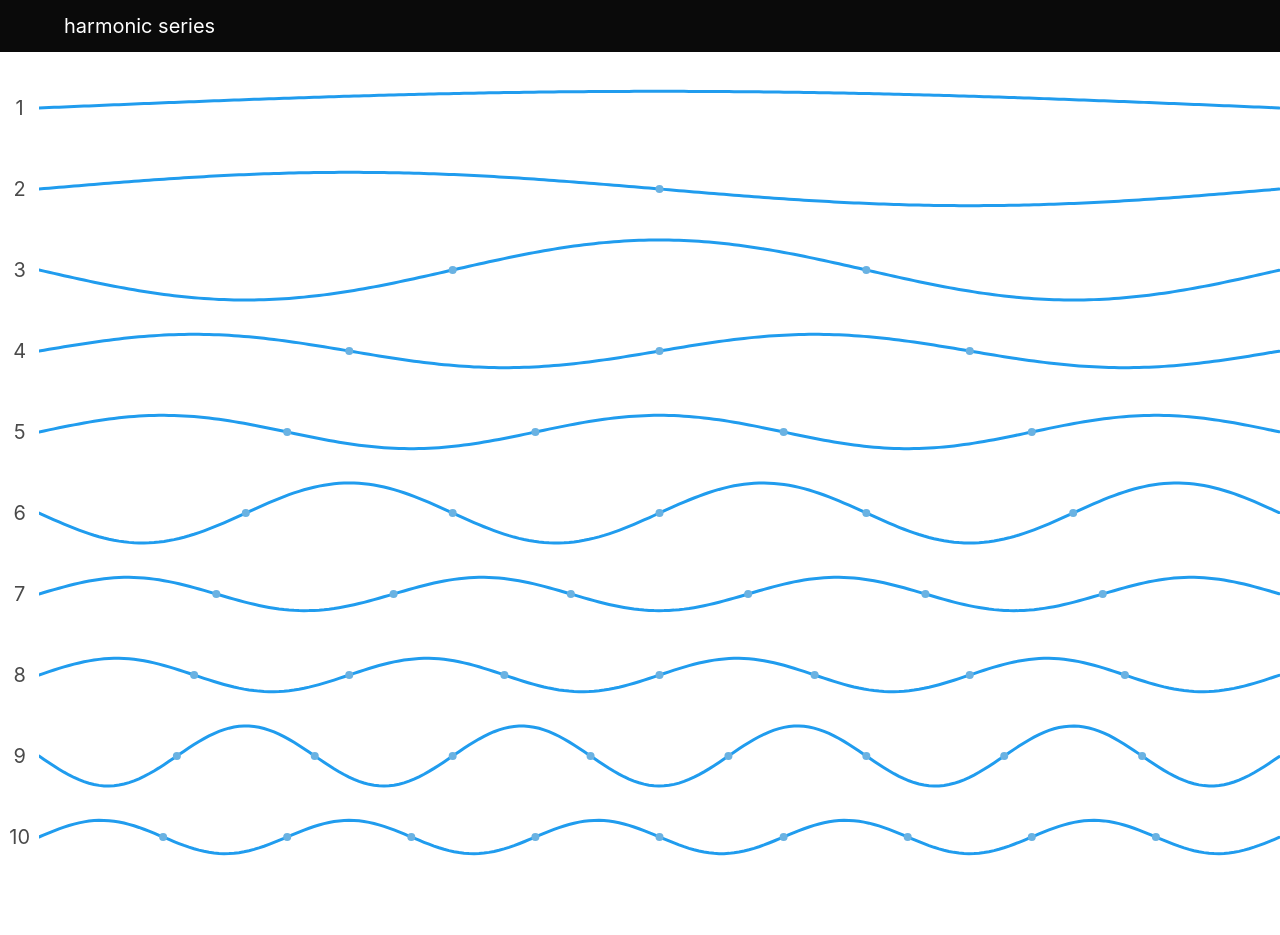
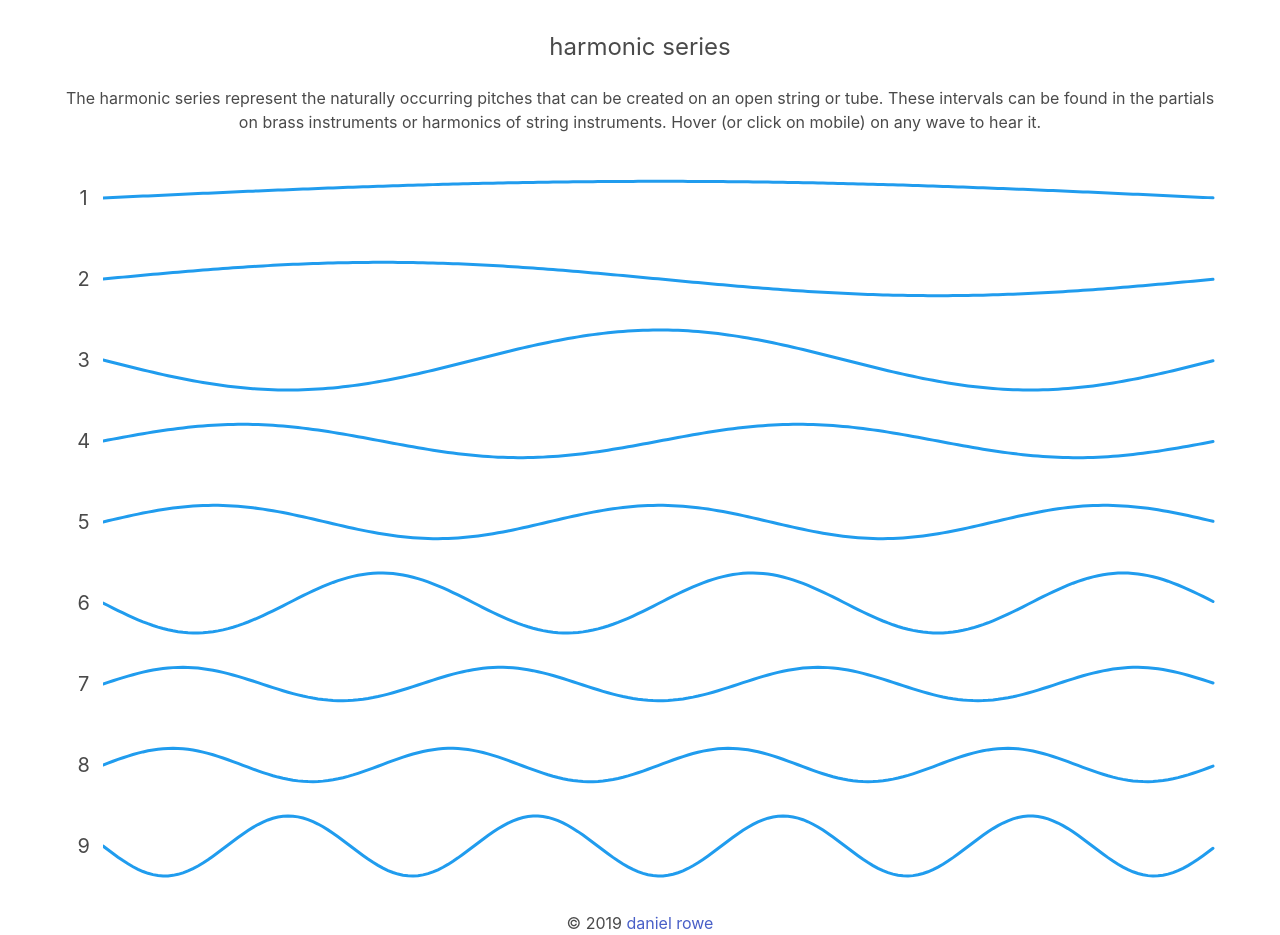
Before and after one commit to d-rowe/harmonic-visualizer, a React (Create React App) app: page / in a window 1280 px wide. Before the commit the page ends 878 px from the top, so only its background shows below. Built offline with nearby package versions, Linux system fonts and the light colour scheme.

Commit message:
style update

```diff
--- a/src/App.css
+++ b/src/App.css
@@ -1,45 +1,6 @@
-.App {
+#Harmonic {
   text-align: center;
   width: 100%;
   height: 100%;
+  margin-top: 2rem;
 }
-
-.App-logo {
-  animation: App-logo-spin infinite 20s linear;
-  height: 40vmin;
-  pointer-events: none;
-}
-
-.App-header {
-  background-color: #282c34;
-  min-height: 100vh;
-  display: flex;
-  flex-direction: column;
-  align-items: center;
-  justify-content: center;
-  font-size: calc(10px + 2vmin);
-  color: white;
-}
-
-.App-link {
-  color: #61dafb;
-}
-
-@keyframes App-logo-spin {
-  from {
-    transform: rotate(0deg);
-  }
-  to {
-    transform: rotate(360deg);
-  }
-}
-
-.navbar-item.navbar-center {
-  flex-grow: 1;
-  flex-direction: column;
-  justify-content: center;
-}
-
-.navbar {
-  margin-bottom: 1em;
-}
--- a/src/App.js
+++ b/src/App.js
@@ -5,18 +5,17 @@ import "./App.css";
 
 function App() {
   return (
-    <div>
-      <nav className="navbar is-black">
-        <div className="container">
-          <div className="navbar-brand">
-            <a className="navbar-item navbar-center subtitle">
-              harmonic series
-            </a>
-          </div>
-        </div>
-      </nav>
-      {/* <h1 className="title has-text-centered">harmonic series</h1> */}
-      <div className="App" id="App">
+      <div className="container has-text-centered">
+        <div id="Harmonic">
+          <h2 className="subtitle is-4">harmonic series</h2>
+          <content>
+            The harmonic series represent the naturally occurring pitches that
+            can be created on an open string or tube. These intervals can be
+            found in the partials on brass instruments or harmonics of string
+            instruments. Hover (or click on mobile) on any wave to hear it.
+          </content>
+          <br />
+          <br />
           <Wave harmonic="1" />
           <Wave harmonic="2" />
           <Wave harmonic="3" />
@@ -26,8 +25,9 @@ function App() {
           <Wave harmonic="7" />
           <Wave harmonic="8" />
           <Wave harmonic="9" />
-        <Wave harmonic="10" />
         </div>
+        <br/>
+        <p>&copy; 2019 <a href="https://danielrowetech.com">daniel rowe</a></p>
       </div>
   );
 }
--- a/src/components/wave.css
+++ b/src/components/wave.css
@@ -1,4 +1,4 @@
-path {
+.sinepath {
   /* stroke: hsl(204, 86%, 53%); */
   stroke-width: 3px;
   stroke-linecap: round;
--- a/src/components/wave.js
+++ b/src/components/wave.js
@@ -13,12 +13,24 @@ class Wave extends React.Component {
     this.speed = 3;
     this.resolution = 5;
     this.color = "hsl(204, 86%, 53%)";
-    this.osc = new Tone.Oscillator(261.63 * this.harmonic).toMaster();
-    this.osc.volume.value = -20;
+    this.fill = "hsl(204, 67%, 65%)";
+    this.frequency = 116.54 * this.harmonic;
+    this.osc = new Tone.Synth({
+      oscillator: {
+        type: "square"
+      },
+      envelope: {
+        attack: 0.01,
+        decay: 0.1,
+        sustain: 0.3,
+        release: 1
+      }
+    }).toMaster();
+    this.osc.volume.value = -15;
   }
 
   draw() {
-    this.width = this.refs.contain.clientWidth;
+    this.width = this.refs.harmonic.clientWidth;
     let path = "M";
     for (var i = 0; i <= this.width; i = i + this.resolution) {
       let x = i;
@@ -30,17 +42,21 @@ class Wave extends React.Component {
     }
     this.refs.path.setAttribute("d", path);
     this.refs.path.setAttribute("stroke", this.color);
+    this.refs.path.setAttribute("fill", this.fill);
   }
 
   componentWillUnmount() {
-    window.removeEventListener("resize", this.drawNodes.bind(this));
+    // window.removeEventListener("resize", this.drawNodes.bind(this));
+    this.osc.triggerRelease();
+    this.wtl.stop();
   }
 
   componentDidMount() {
     this.refs.path.setAttribute("stroke", "hsl(204, 86%, 53%)");
-    window.addEventListener("resize", this.drawNodes.bind(this));
+    this.refs.path.setAttribute("fill", "hsl(204, 67%, 65%)");
+    // window.addEventListener("resize", this.drawNodes.bind(this));
     this.draw();
-    this.drawNodes();
+    // this.drawNodes();
     this.wtl = new TimelineMax({ repeat: -1 });
     this.wtl.add(
       TweenMax.to(this, 1, {
@@ -61,6 +77,7 @@ class Wave extends React.Component {
       })
     );
     this.wtl.duration(this.speed * (1 / this.harmonic));
+    // this.wtl.duration(this.speed / 5);
   }
 
   drawNodes() {
@@ -84,28 +101,30 @@ class Wave extends React.Component {
 
   hover = () => {
     this.color = "red";
-    this.osc.start();
+    this.fill = "lightcoral";
+    this.osc.triggerAttack(this.frequency);
   };
 
   leave = () => {
     this.color = "hsl(204, 86%, 53%)";
-    this.osc.stop();
+    this.fill = "hsl(204, 67%, 65%)";
+    this.osc.triggerRelease();
   };
 
   render() {
     return (
       <div className="side">
         <div className="vcenter">
-          <h2 class="subtitle">{this.harmonic}</h2>
+          <h2 className="subtitle">{this.harmonic}</h2>
         </div>
         <div
           className="contain"
-          ref="contain"
+          ref="harmonic"
           onMouseEnter={this.hover}
           onMouseLeave={this.leave}
         >
           <svg ref="svg">
-            <path ref="path" d="M10,10 L50,100 L90,50" />
+            <path ref="path" className="sinepath" d="M10,10 L50,100 L90,50" />
           </svg>
         </div>
       </div>
```
Lines whose indentation alone changed are shown as unchanged.
